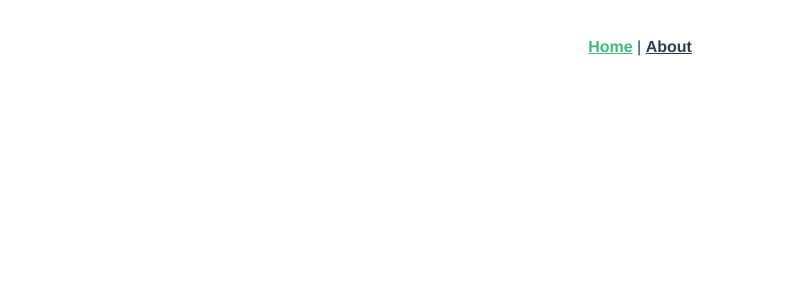
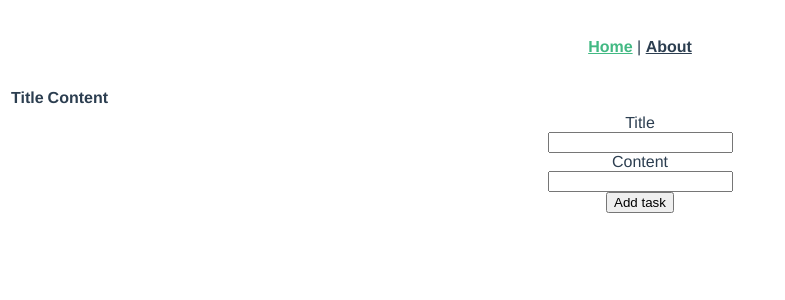
Before and after one commit to bcostaaa01/task-management-ts-vue, a Vue app in the folder my-app/: page / in a window 1280 px wide. Shown: the top 300 px of the page, without its empty margins (0-785 px from the left). Built offline with nearby package versions, Linux system fonts and the light colour scheme.

Commit message:
Add task table, add task form

```diff
--- a/my-app/src/components/TaskManagement.vue
+++ b/my-app/src/components/TaskManagement.vue
@@ -1,5 +1,30 @@
 <template>
-  <div></div>
+  <div>
+    <div class="task-table">
+      <table>
+        <thead>
+          <th>Title</th>
+          <th>Content</th>
+        </thead>
+        <tbody>
+          <tr>
+            <td></td>
+            <td></td>
+          </tr>
+        </tbody>
+      </table>
+    </div>
+    <div class="task-form">
+      <label>Title</label>
+      <br />
+      <input type="text" />
+      <br />
+      <label>Content</label>
+      <br />
+      <input type="text" />
+    </div>
+    <button>Add task</button>
+  </div>
 </template>
 
 <script lang="ts">
```
